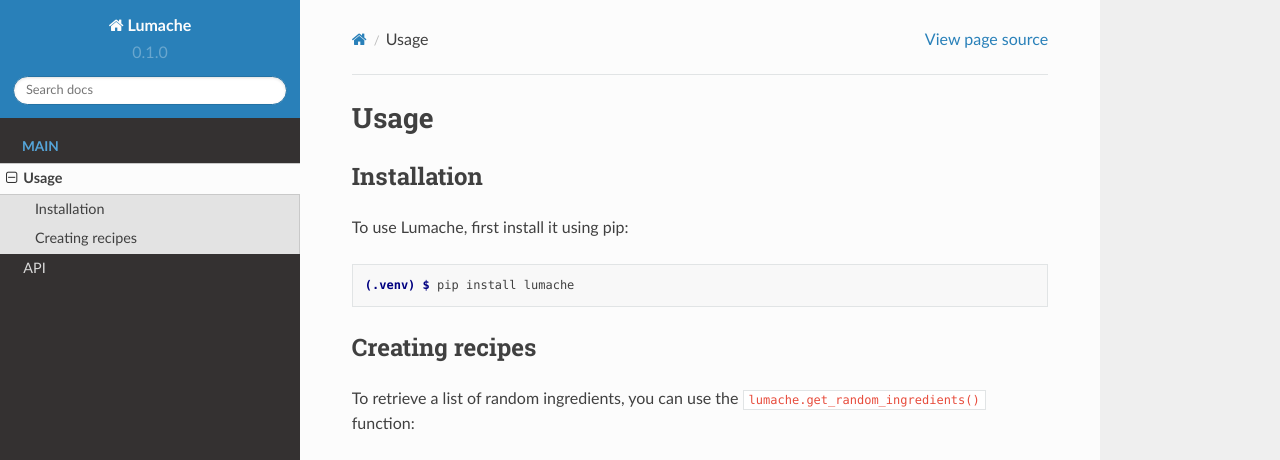
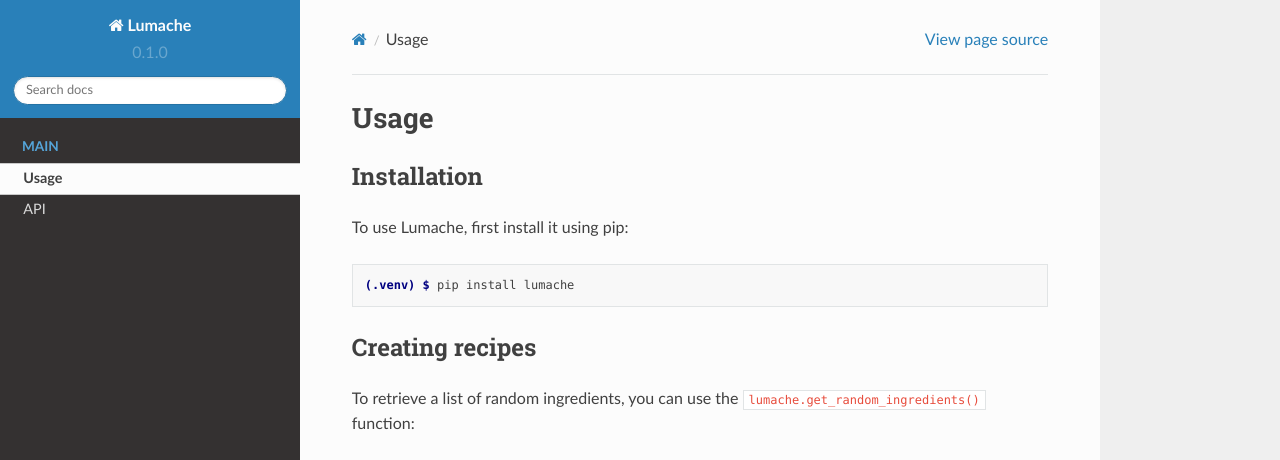
Before and after one commit to SylviBlossom/rtd-tutorial, a Sphinx documentation site: the page built from docs/source/usage.rst, in a window 1280 px wide and 1095 px high. Shown: the top 460 px of the window. Built offline with Sphinx 7.4.7 and the Read the Docs theme 2.0.0, drawn with Linux system fonts in a browser that asks for light colours; pages that are not in the unit, such as notebooks, are missing from menus; part of the change alters nothing that is shown; grey boxes are pictures that could not be loaded.

```diff
--- a/docs/source/conf.py
+++ b/docs/source/conf.py
@@ -32,6 +32,7 @@ templates_path = ['_templates']
 html_theme = 'sphinx_rtd_theme'
 html_theme_options = {
     'collapse_navigation': False,
+    'titles_only': True,
 }
 
 # -- Options for EPUB output
```
